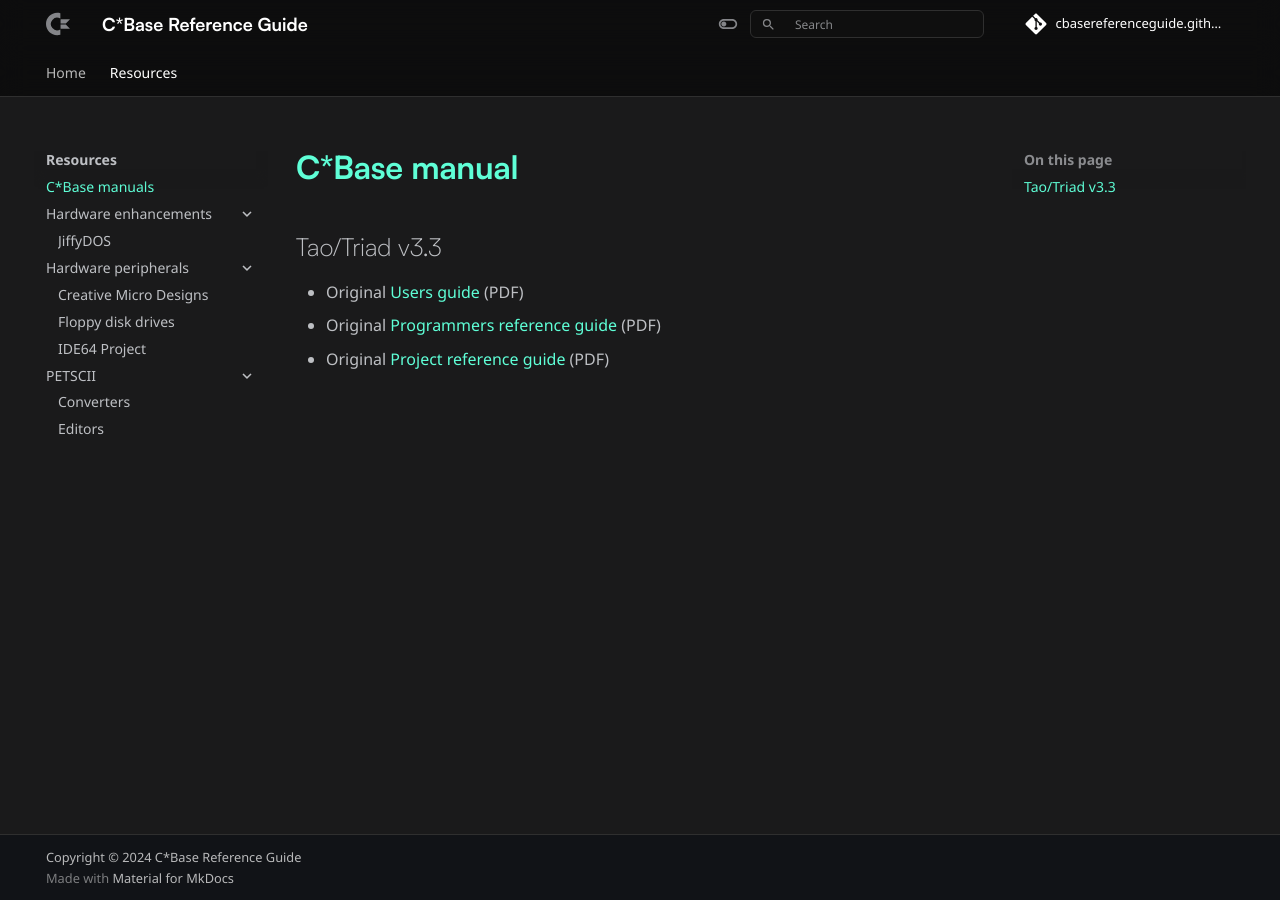
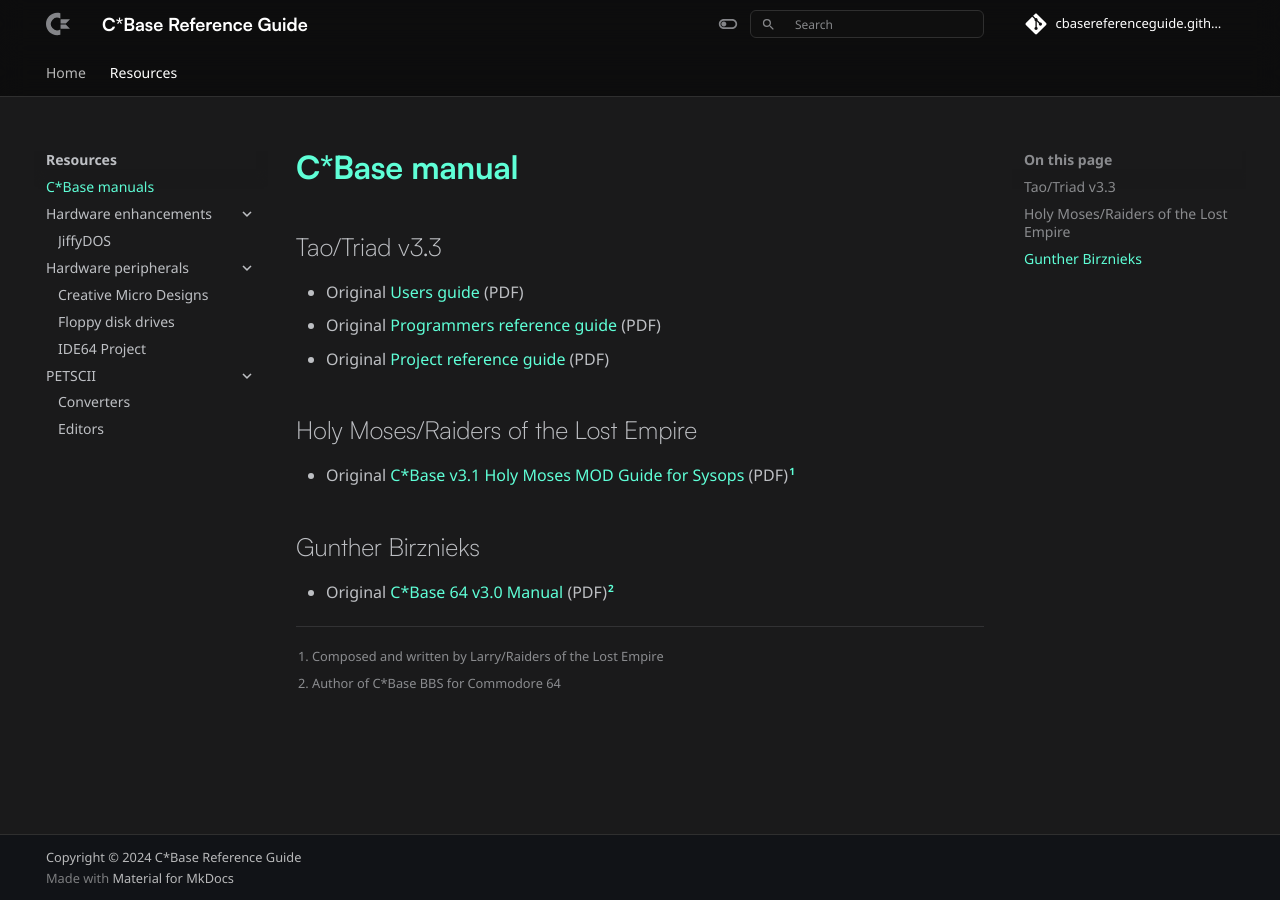
Before and after one commit to cbasereferenceguide/cbasereferenceguide.github.io, an MkDocs documentation site: the page built from docs/resources/cbase-manuals/index.md, in a window 1280 px wide. Built offline with MkDocs 1.6.1 and Material for MkDocs 9.7.7, drawn with Linux system fonts in a browser that asks for light colours; nearby versions of some CDN libraries; comment, search, counter and statistics services are not loaded.

Commit message:
Added original manual and Holy Moses MOD manual

```diff
--- a/docs/resources/cbase-manuals/index.md
+++ b/docs/resources/cbase-manuals/index.md
@@ -4,3 +4,13 @@
 - Original [Users guide](CBase_v3.3_User_Guide.pdf) (PDF)
 - Original [Programmers reference guide](CBase_v3.3_Programmers_Reference_Guide.pdf) (PDF)
 - Original [Project reference guide](CBase_v3.3_Project_Reference_Guide.pdf) (PDF)
+
+## Holy Moses/Raiders of the Lost Empire
+- Original [C*Base v3.1 Holy Moses MOD Guide for Sysops](CBase_v3.1_Holy_Moses_Mod_Guide_For_Sysops.pdf) (PDF)[^1]
+
+
+## Gunther Birznieks
+- Original [C\*Base 64 v3.0 Manual](CBase_v3.0_Manual.pdf) (PDF)[^2]
+
+[^1]: Composed and written by Larry/Raiders of the Lost Empire
+[^2]: Author of C\*Base BBS for Commodore 64
```
Also changed, not shown: 2 other files.
